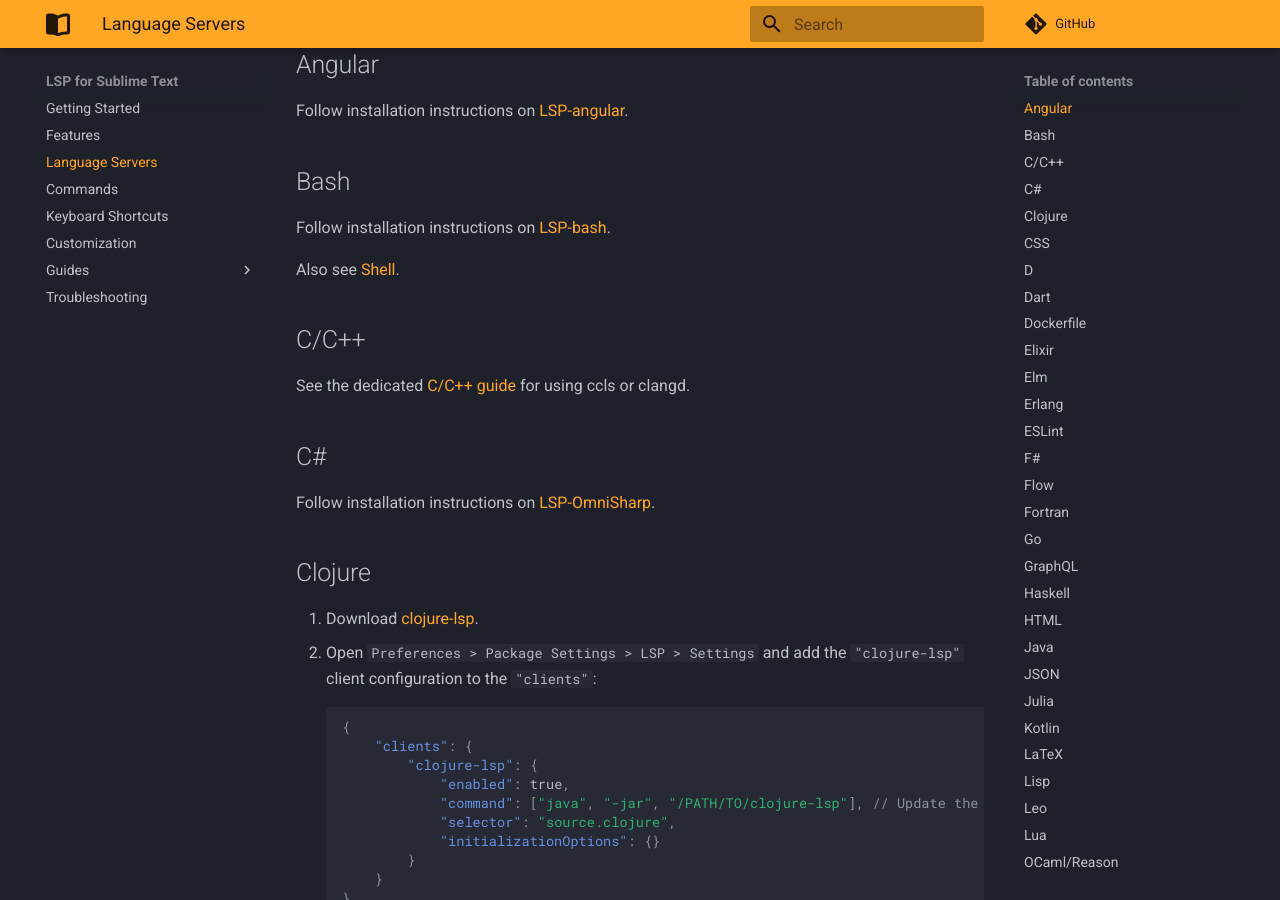
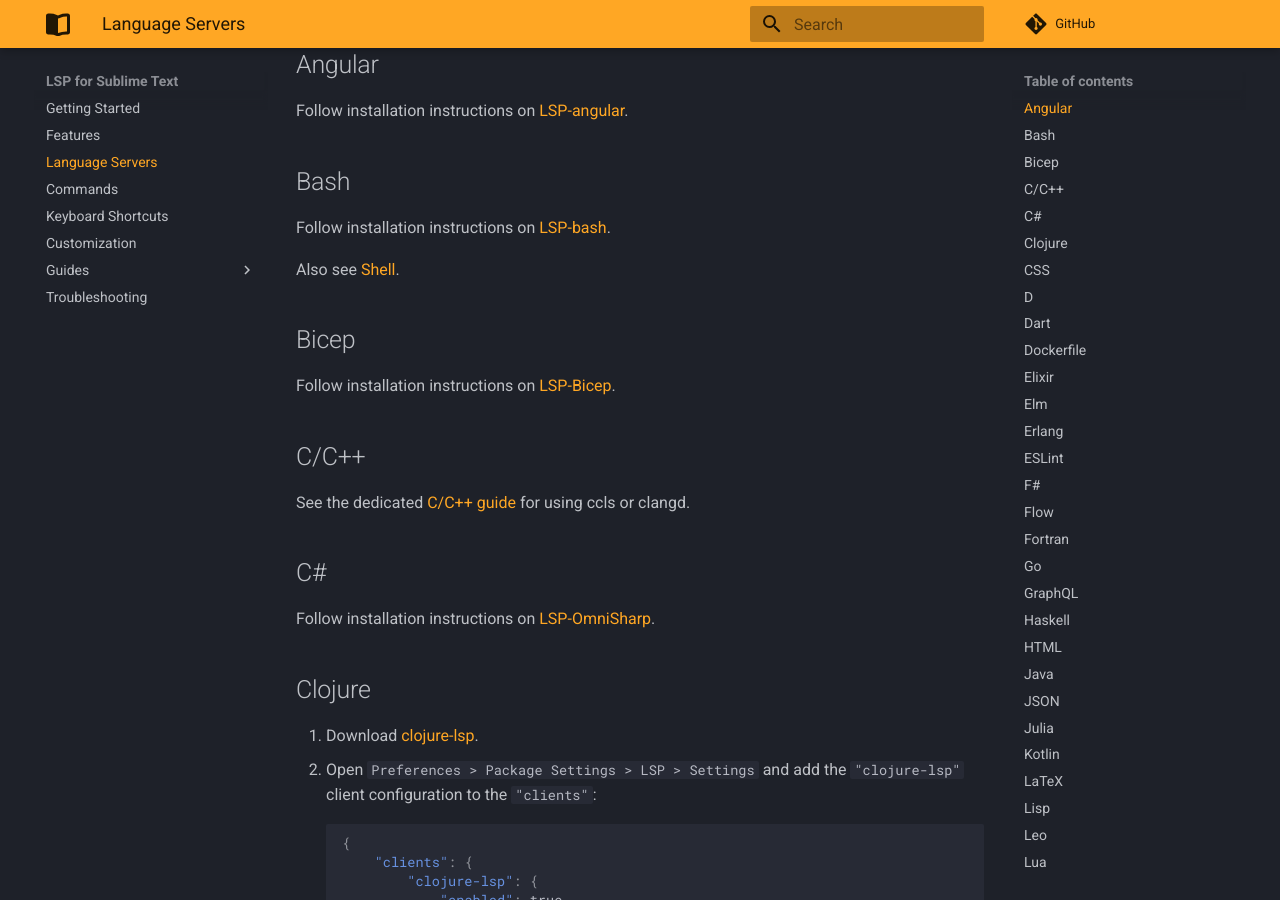
Before and after one commit to sublimelsp/LSP, an MkDocs documentation site: the page built from docs/src/language_servers.md, in a window 1280 px wide and 900 px high, scrolled down 520 px. Built offline with MkDocs 1.6.1 and Material for MkDocs 9.7.7, drawn with Linux system fonts in a browser that asks for light colours; comment, search, counter and statistics services are not loaded.

Commit message:
document LSP-Bicep

```diff
--- a/docs/src/language_servers.md
+++ b/docs/src/language_servers.md
@@ -21,6 +21,10 @@
 Follow installation instructions on [LSP-bash](https://github.com/sublimelsp/LSP-bash).
 
 Also see [Shell](#shell).
+
+## Bicep
+
+Follow installation instructions on [LSP-Bicep](https://github.com/sublimelsp/LSP-Bicep).
 
 ## C/C++
 
```
